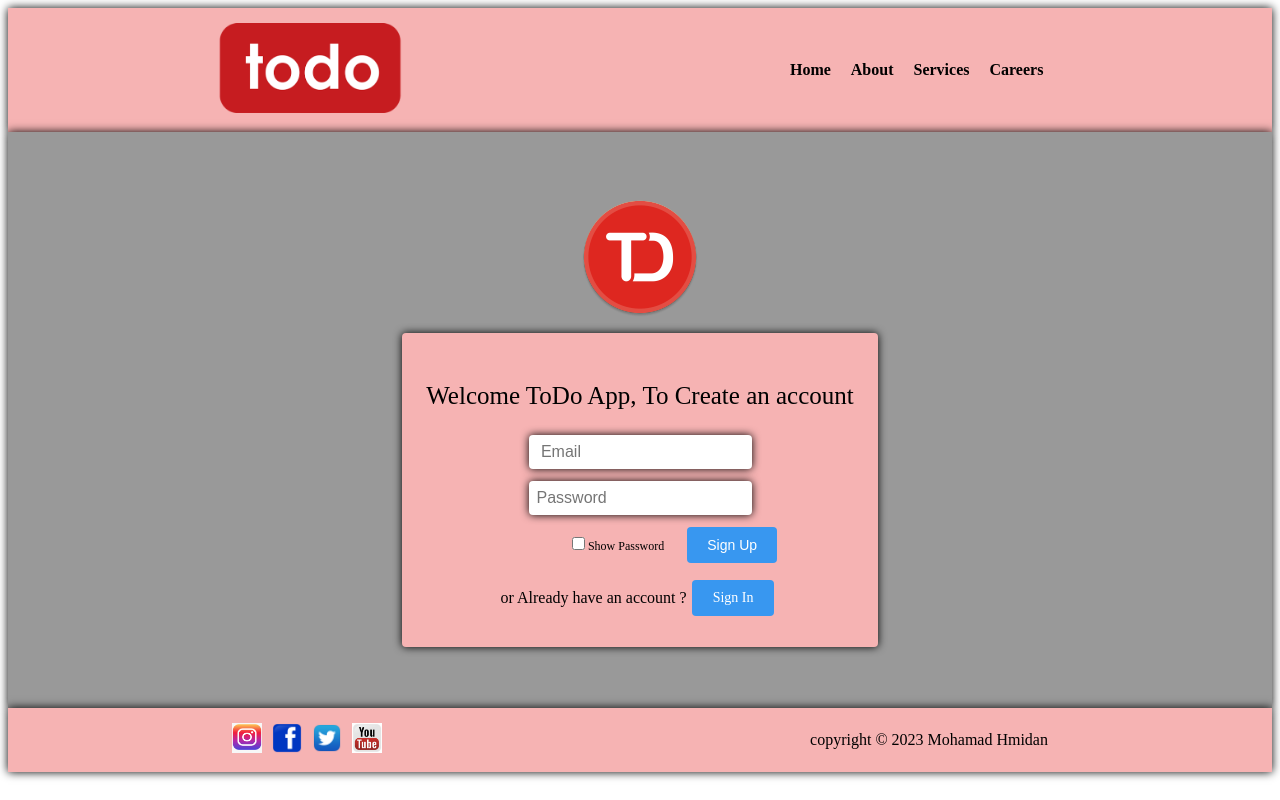
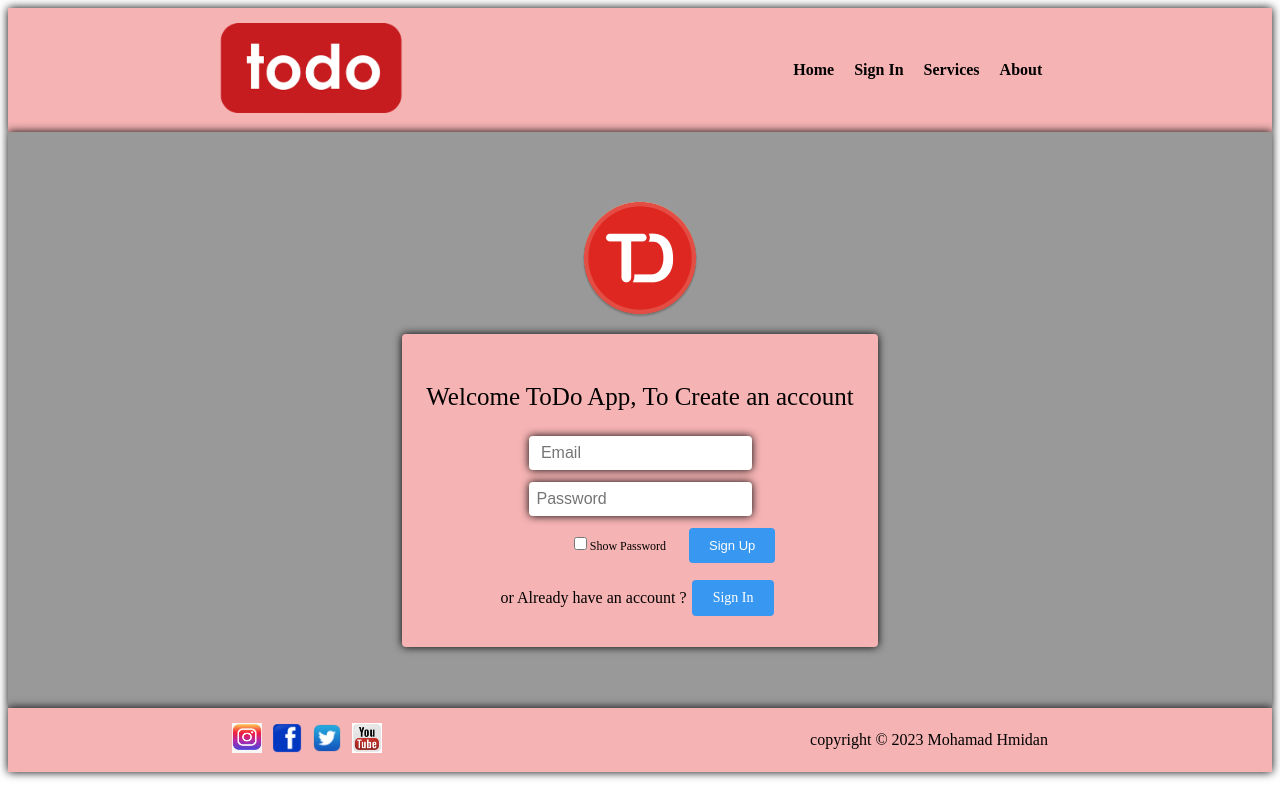
Before and after one commit to mohammedqasim91/To-Do-List-App, a Vue app: page / in a window 1280 px wide. Built offline with nearby package versions, Linux system fonts and the light colour scheme.

Commit message:
edited committed changes TO my NavBar

```diff
--- a/src/components/Footer.vue
+++ b/src/components/Footer.vue
@@ -45,7 +45,7 @@
 .social-media-icons {
   display: flex;
   align-items: center;
-
+  border: none;
 }
 
 .social-media-icons a {
@@ -56,10 +56,6 @@
 .social-media-icons img {
   width: 30px;
   height: 30px;
-}
-
-.social-media-icons a:hover img {
-  filter: brightness(1.2);
 }
 
 .footer-content p {
--- a/src/components/NavBar.vue
+++ b/src/components/NavBar.vue
@@ -21,13 +21,13 @@ const router = useRouter();
           <router-link class="navbar-menu-link" to="/">Home</router-link>
         </li>
         <li class="navbar-menu-item">
-          <a class="navbar-menu-link" href="#">About</a>
+          <router-link :to="{ path: `/login` }" class="navbar-menu-link">Sign In</router-link>
         </li>
         <li class="navbar-menu-item">
           <a class="navbar-menu-link" href="#">Services</a>
         </li>
         <li class="navbar-menu-item">
-          <a class="navbar-menu-link" href="#">Careers</a>
+          <a class="navbar-menu-link" href="#">About</a>
         </li>
       </ul>
     </div>
@@ -47,6 +47,7 @@ nav {
 
 .brand-logo {
   height: 90px;
+  border: none;
 }
 
 .hello {
--- a/src/components/logIn.vue
+++ b/src/components/logIn.vue
@@ -120,6 +120,7 @@ const showPassword = ref(false);
   cursor: pointer;
   text-decoration: none;
   margin-top: 10px;
+  border: none;
 }
 
 .sign-in-btn:hover {
--- a/src/components/todo.vue
+++ b/src/components/todo.vue
@@ -163,6 +163,7 @@ onMounted(fetchTasks);
   cursor: pointer;
   width: 96px;
   margin-bottom: 10px;
+  border: none;
 }
 
 .sign-out-btn {
@@ -174,6 +175,7 @@ onMounted(fetchTasks);
   border-radius: 4px;
   cursor: pointer;
   width: 96px;
+  border: none;
 }
 .right-todo {
   display: flex;
--- a/src/views/HomeView.vue
+++ b/src/views/HomeView.vue
@@ -118,7 +118,7 @@ const showPassword = ref(false);
 
 .sign-up-btn {
   padding: 10px 20px;
-  font-size: 14px;
+  font-size: 13px;
   background-color: #3897f0;
   color: #ffffff;
   border-radius: 4px;
```
